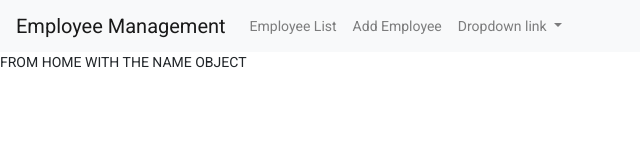
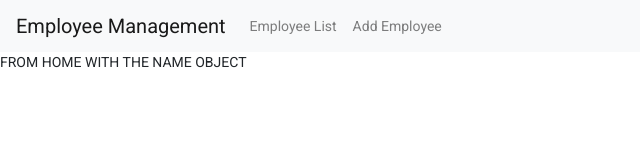
Before and after one commit to ejChathuranga/spring-rest-api, an Angular app in the folder views/: page /home in a window 1280 px wide. Shown: the top 160 px of the page, without its empty margins (0-640 px from the left). Built offline with nearby package versions, Linux system fonts and the light colour scheme.

Commit message:
remove nave bar extra links

```diff
--- a/views/src/app/component/employee-list/employee-list.component.html
+++ b/views/src/app/component/employee-list/employee-list.component.html
@@ -1,7 +1,7 @@
 <div class="card bg-light">
   <div
     *ngIf="isSuccess == true"
-    class="alert alert-danger alert-dismissible fade show"
+    class="alert alert-success alert-dismissible fade show"
     role="alert"
   >
     <strong> {{ messageSuccess }} </strong>
--- a/views/src/app/component/header/header.component.html
+++ b/views/src/app/component/header/header.component.html
@@ -19,24 +19,6 @@
       <li class="nav-item">
         <a class="nav-link" href="/add-employee">Add Employee</a>
       </li>
-      <li class="nav-item dropdown">
-        <a
-          class="nav-link dropdown-toggle"
-          href="#"
-          id="navbarDropdownMenuLink"
-          role="button"
-          data-toggle="dropdown"
-          aria-haspopup="true"
-          aria-expanded="false"
-        >
-          Dropdown link
-        </a>
-        <div class="dropdown-menu" aria-labelledby="navbarDropdownMenuLink">
-          <a class="dropdown-item" href="#">Action</a>
-          <a class="dropdown-item" href="#">Another action</a>
-          <a class="dropdown-item" href="#">Something else here</a>
-        </div>
-      </li>
     </ul>
   </div>
 </nav>
```
